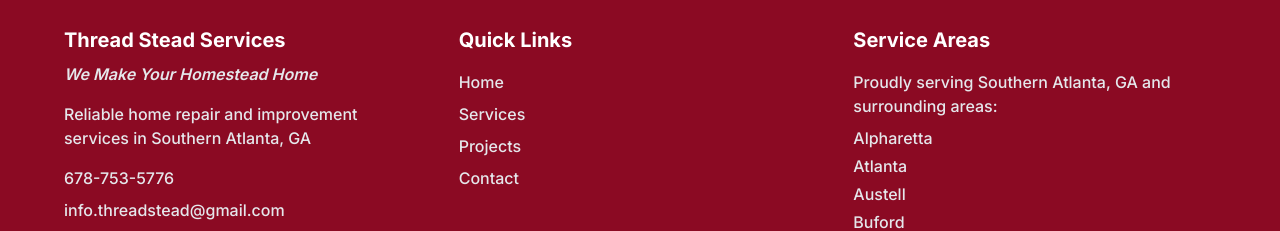
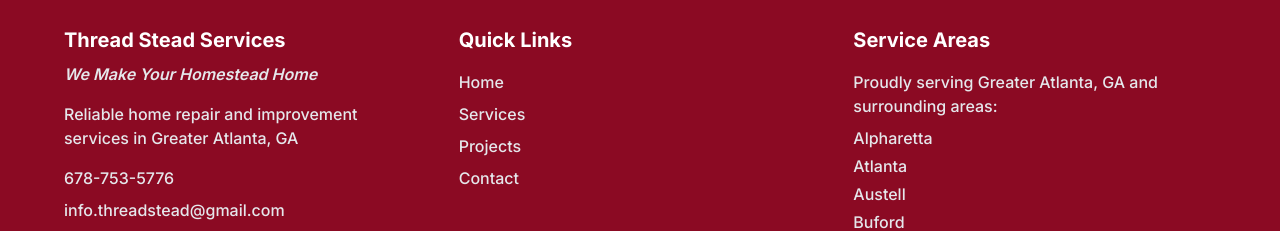
Before and after one commit to ToryThompsonMFTECH/ThreadSteadServices_2025, a Next.js app: page /contact in a window 1280 px wide. Shown: the part 1996-2227 px from the top of the page. Built offline with nearby package versions, Linux system fonts and the light colour scheme.

Commit message:
Change location from Southern Atlanta to Greater Atlanta everywhere

```diff
--- a/app/services/category/[slug]/page.tsx
+++ b/app/services/category/[slug]/page.tsx
@@ -332,7 +332,7 @@ export default function CategoryPage({ params }: CategoryPageProps) {
               We Serve {siteConfig.location}
             </h2>
             <p className="text-lg text-gray-700">
-              Our {category.name.toLowerCase()} services are available throughout Southern Atlanta and surrounding areas.
+              Our {category.name.toLowerCase()} services are available throughout Greater Atlanta and surrounding areas.
             </p>
           </div>
           <div className="rounded-lg overflow-hidden shadow-xl">
--- a/app/services/page.tsx
+++ b/app/services/page.tsx
@@ -197,7 +197,7 @@ export default function ServicesPage() {
           <div className="grid md:grid-cols-2 gap-12 items-center">
             <div>
               <h2 className="text-3xl md:text-4xl font-bold mb-6">
-                Serving Southern Atlanta
+                Serving Greater Atlanta
               </h2>
               <p className="text-lg md:text-xl text-gray-100 leading-relaxed mb-6">
                 We proudly serve {siteConfig.location} and surrounding communities. Our local expertise means we understand the unique needs of homes in our area.
--- a/components/ServiceAreasSection.tsx
+++ b/components/ServiceAreasSection.tsx
@@ -38,7 +38,7 @@ export default function ServiceAreasSection() {
             </div>
             <div className="mt-6 p-4 bg-white/10 rounded-lg border border-white/20">
               <p className="text-base text-gray-200 font-medium">
-                <strong className="text-white font-bold">Service Area:</strong> We proudly serve Southern Atlanta
+                <strong className="text-white font-bold">Service Area:</strong> We proudly serve Greater Atlanta
                 and all surrounding communities. Don't see your area? Give us a call - we may still be able to help!
               </p>
             </div>
@@ -50,7 +50,7 @@ export default function ServiceAreasSection() {
               <GoogleMap address={siteConfig.location} className="h-[500px]" />
               <div className="absolute -bottom-4 -left-4 bg-primary text-white px-6 py-3 rounded-lg shadow-lg hidden lg:block">
                 <p className="font-bold text-lg">We Come to You!</p>
-                <p className="text-sm">Serving all of Southern Atlanta</p>
+                <p className="text-sm">Serving all of Greater Atlanta</p>
               </div>
             </div>
           </div>
--- a/config/site.ts
+++ b/config/site.ts
@@ -17,8 +17,8 @@ export const siteConfig = {
   businessName: 'Thread Stead Services',
   tagline: 'We Make Your Homestead Home',
   ownerName: 'Richard Threadgill',
-  location: 'Southern Atlanta, GA',
-  city: 'Southern Atlanta',
+  location: 'Greater Atlanta, GA',
+  city: 'Greater Atlanta',
   state: 'GA',
   phone: '6787535776',
   email: 'info.threadstead@gmail.com',
```
